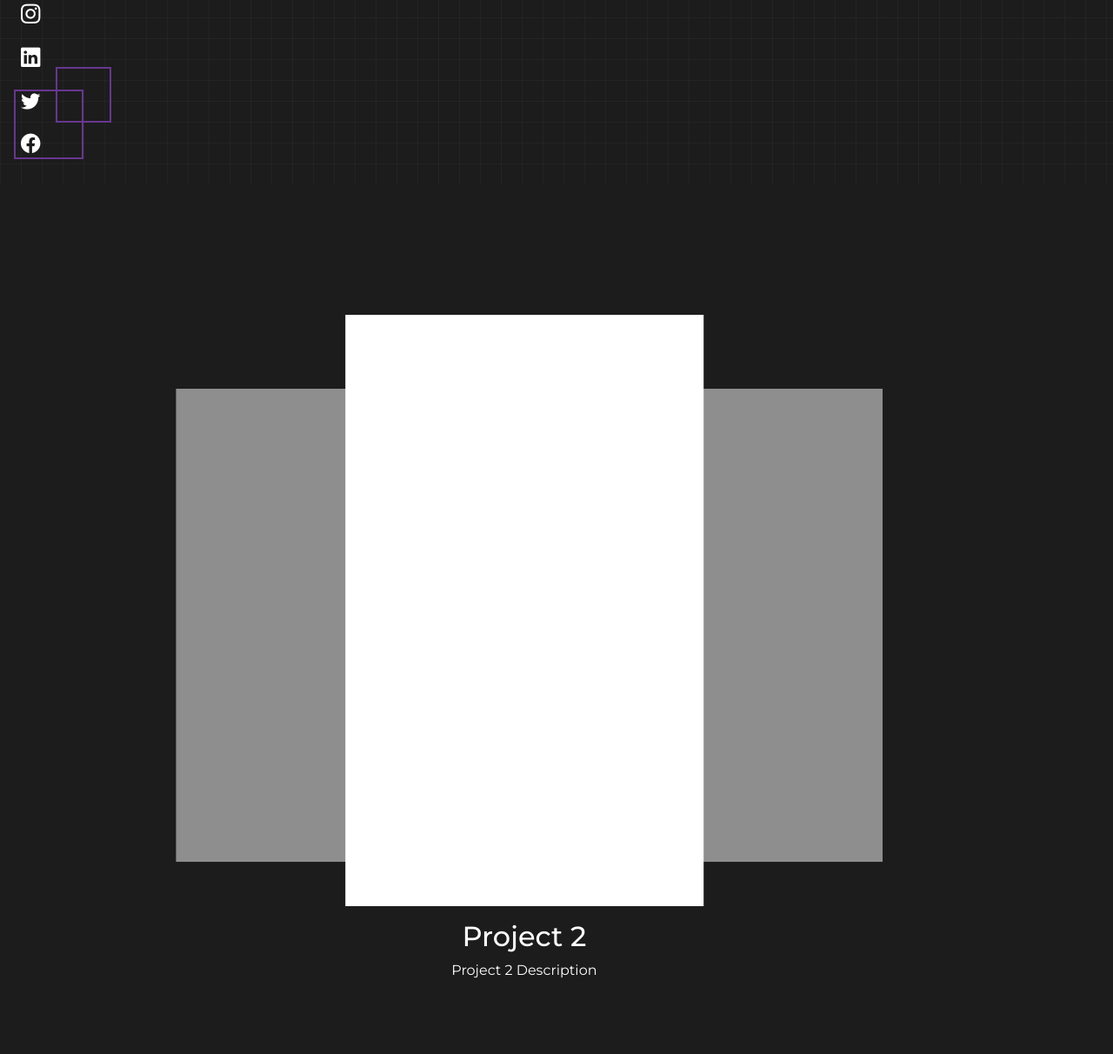
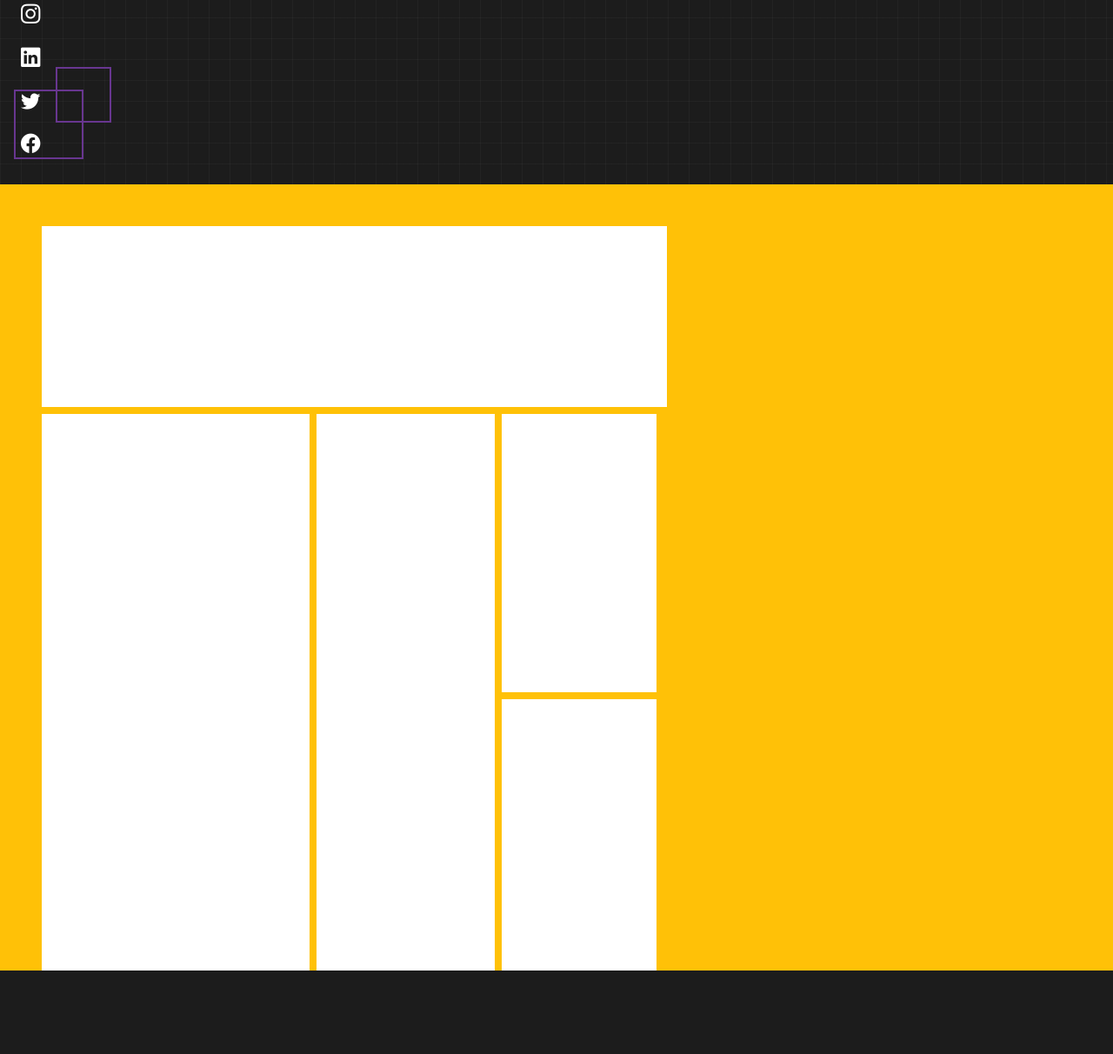
Before and after one commit to Arnsdorf/NordicWebWorks, a PHP site: page / in a window 1280 px wide. Shown: the part 601-1813 px from the top of the page at 87% size. After the commit the page ends 1717 px from the top, so only its background shows below. Run offline with PHP 8.4, Linux system fonts and the light colour scheme; some libraries are stand-ins or nearby versions.

Commit message:
Cases page new design

```diff
--- a/css/styles.scss
+++ b/css/styles.scss
@@ -211,47 +211,14 @@ body{
 	background-size: 24px 24px;
 }
 /* Cases here */
-.carousel-wrapper {
-	width: 92%;  /* Adjust this value based on how wide you want the carousel to be */
-	position: relative;
-	transform: translateX(-50%);
-	left: 50%;
+
+
+.bg-secondary {
+	background-color: #c0c0c0; /* Adjust color as needed */
 }
 
-.carousel-container {
-	height: 500px;  /* Adjust height to allow space for text */
-	width: 100%;  /* Keep the container width to 100% of the wrapper */
-	position: relative; /* Ensure the positioning context for absolute children */
-}
-
-.project-card {
-	position: absolute;
-	width: 35%;  /* Width of each card */
-	height: 170%;  /* Full height to contain image and text */
-	transition: all 0.5s ease;
-	cursor: pointer;
-	opacity: 0.5;
-}
-.project-card.active {
-	opacity: 1;
-	transform: scale(1.1);  /* Enlarge active card */
-	z-index: 2;
-}
-
-.project-card img {
-	width: 100%;
-	max-height: 80%;  /* Limit image height to leave room for text */
-	object-fit: cover;  /* Ensure image covers the area well without distortion */
-	border-radius: 5px;
-}
-
-.project-info {
-	text-align: center;
-	display: none;  /* Hide text by default */
-}
-
-.project-card.active .project-info {
-	display: block;  /* Show text when card is active */
+.mb-2 {
+	margin-bottom: 8px; /* Adjust for spacing between rows */
 }
 
 /* animations here */
--- a/index.php
+++ b/index.php
@@ -67,40 +67,26 @@
     </div>
 </div>
 
-    <div class="container-fluid vh-100 p-0 m-0 d-flex justify-content-center align-items-center p-0 m-0">
-        <div class="carousel-wrapper position-relative d-flex justify-content-center p-0 m-0">
+  <div class="container-fluid bg-warning m-0 p-0">
+      <div class="row p-0 m-0 ms-5">
 
-            <div class="carousel-container position-relative p-0 m-0">
+          <div class="bg-white col-7 mt-5" style="height: 13rem"></div>
 
-                <div class="project-card" id="project1" style="left: 5%; transform: scale(0.8);">
-                    <div class="bg-white" style="height: 80%"></div>
-                    <div class="project-info">
-                        <h2 class="project-title text-white mt-3">KEET CAFE</h2>
-                        <p class="project-description text-white">Homemade baking, Tasty Drinks</p>
-                    </div>
-                </div>
+        <div class="p-0 m-0 mt-2 d-flex">
+            <div class="bg-white col-3 " style="height: 40rem"></div>
+            <div class="bg-white col-2 ms-2" style="height: 40rem"></div>
 
-                <div class="project-card active" id="project2" style="left: 25%; transform: scale(1);">
-                    <div class="bg-white" style="height: 80%"></div>
-                    <div class="project-info">
-                        <h2 class="project-title text-white mt-3">Project 2</h2>
-                        <p class="project-description text-white">Project 2 Description</p>
-                    </div>
-                </div>
-
-                <div class="project-card" id="project3" style="left: 46%; transform: scale(0.8);">
-                    <div class="bg-white" style="height: 80%"></div>
-                    <div class="project-info">
-                        <h2 class="project-title text-white mt-3">Project 3</h2>
-                        <p class="project-description text-white">Project 3 Description</p>
-                    </div>
-                </div>
-
+            <div class="col">
+                <div class="bg-white col-3 ms-2" style="height: 20rem"></div>
+                <div class="bg-white col-3 ms-2 mt-2" style="height: 19.5rem"></div>
             </div>
 
         </div>
-    </div>
 
+
+
+      </div>
+  </div>
 
 
 
```
Also changed, not shown: css/styles.css, 1 other file.
